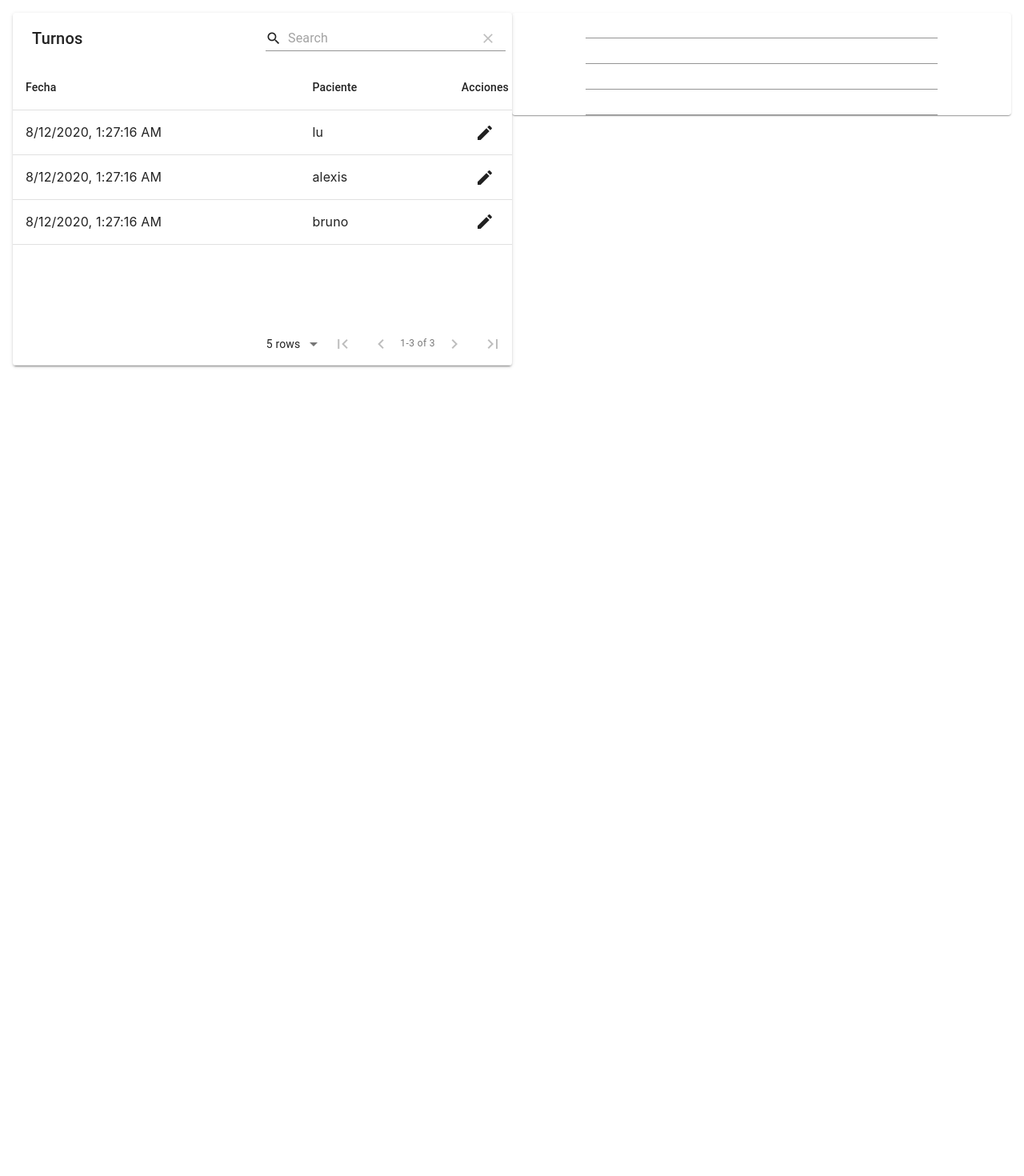
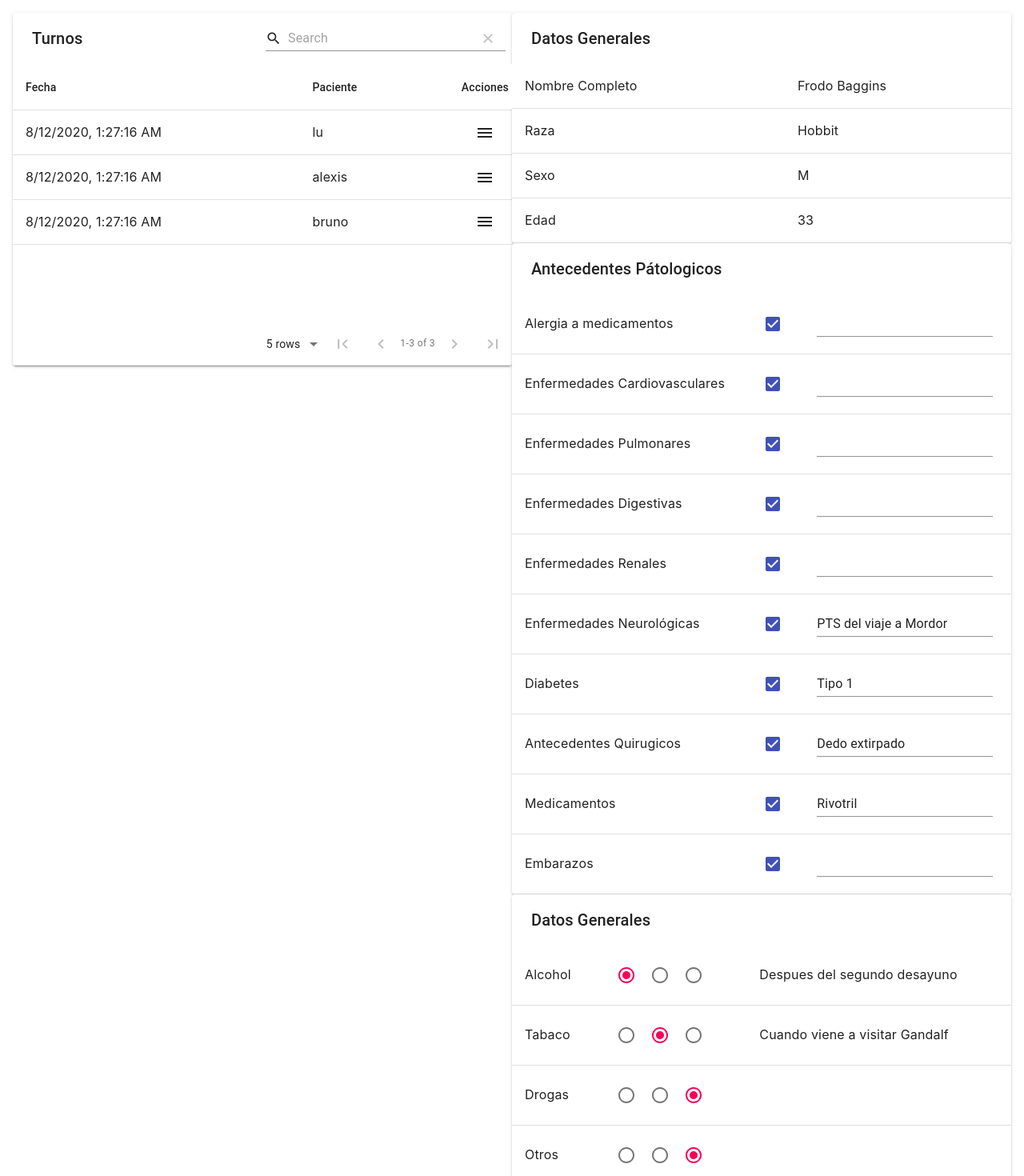
Before and after one commit to BrunoBisio/mec, a React (Create React App) app: page /pruebaBruno in a window 1280 px wide. Shown: the top 1470 px of the page at 80% size. Before the commit the page ends 800 px from the top, so only its background shows below. Built offline with nearby package versions, Linux system fonts and the light colour scheme.

Commit message:
inner appointments

```diff
--- a/src/components/InnerAppointment.js
+++ b/src/components/InnerAppointment.js
@@ -1,10 +1,9 @@
 import React from 'react';
-import ArrowForwardIosIcon from '@material-ui/icons/ArrowForwardIos';
-import EditIcon from '@material-ui/icons/Edit';
+import MenuIcon from '@material-ui/icons/Menu';
 import { get } from '../services/AppointmentRepository.js';
 import { Grid, TextField, Paper } from '@material-ui/core';
 import MaterialTable from 'material-table';
-import RelativeLink from './RelativeLink.js';
+import MedicalHistory from './MedicalHistory.js';
 
 class InnerAppointment extends React.Component {
 
@@ -16,8 +15,8 @@ class InnerAppointment extends React.Component {
         }
     }
 
-    openAppointment = () => {
-
+    openMedicalHistory = () => {
+        console.log("abrir histria clinica")
     }
 
     render() {
@@ -35,9 +34,9 @@ class InnerAppointment extends React.Component {
                         }}
                         data={this.state.data}
                         actions={[{
-                            icon: EditIcon,
-                            tooltip: 'Editar turno',
-                            onClick: (event, rowData) => this.openAppointment(rowData)
+                            icon: MenuIcon,
+                            tooltip: 'Abrir historia clinica',
+                            onClick: (event, rowData) => this.openMedicalHistory(rowData)
                         }]}
                         options={{
                             actionsColumnIndex: -1
@@ -45,18 +44,7 @@ class InnerAppointment extends React.Component {
                     </MaterialTable>
                 </Grid>
                 <Grid item xs={6}>
-                    <Paper>
-                        <form>
-                            <TextField></TextField>
-                            <TextField></TextField>
-                            <TextField></TextField>
-                            <TextField></TextField>
-                            <TextField></TextField>
-                            <TextField></TextField>
-                            <TextField></TextField>
-                            <TextField></TextField>
-                        </form>
-                    </Paper>
+                    <MedicalHistory userId='123456'></MedicalHistory>
                 </Grid>
             </Grid>
         )
--- a/src/components/MedicalHistory.js
+++ b/src/components/MedicalHistory.js
@@ -1,100 +1,122 @@
 import React from 'react';
-import { Button } from '@material-ui/core';
+import { Button, Radio, Grid, Checkbox, TextField } from '@material-ui/core';
 import '../css/styles/Header.scss'
-import Grid from '@material-ui/core/Grid';
 import MaterialTable from "material-table";
-import SaveAltIcon from '@material-ui/icons/SaveAlt';
-import '../css/styles/MedicalHistory.scss'
-import MoreHorizIcon from '@material-ui/icons/MoreHoriz';
-import IconButton from '@material-ui/core/IconButton';
-import Modal from '@material-ui/core/Modal';
+import '../css/styles/MedicalHistory.scss';
+import { getGeneraInformation, getPatalogicHistory, getNonPatologicHistory } from '../services/MedicalHistoryRepository.js'
 
-function arrayRemove(array, value) { return array.filter(function(item){ return item !== value; });}
+function RadioButtons(props) {
 
+  const [selectedValue, setSelectedValue] = React.useState(props.value);
 
-function CommentModal(props) {
-  return  <div  className="modal">
-  <h2 id="simple-modal-title">Comentario de la fecha: {props.date + ""}</h2>
-  <p id="simple-modal-description">
-    {props.comment}
-  </p>
-</div>
+  const handleChange = (event) => {
+    setSelectedValue(event.target.value);
+    props.value = selectedValue;
+  };
+
+  return (
+    <div>
+      <Radio
+        checked={selectedValue === '2'}
+        onChange={handleChange}
+        value="2"
+        name="radio-button-demo"
+        label="Frecuentemente"
+      />
+      <Radio
+        checked={selectedValue === '1'}
+        onChange={handleChange}
+        value="1"
+        name="radio-button-demo"
+        label="Esporadico"
+      />
+      <Radio
+        checked={selectedValue === '0'}
+        onChange={handleChange}
+        value="0"
+        name="radio-button-demo"
+        label="Nunca"
+      />
+    </div>
+  )
 }
+
 class MedicalHistory extends React.Component {
-    constructor(props){
+    constructor(props) {
         super(props);
+
         this.state = {
-          data:[
-            {
-                id: 1,
-                date: new Date(),
-                specialty: "Oncologia",
-                comment: "algun dia se va a morir",
-                open: false
-            },
-            {
-              id: 1,
-              date: new Date(),
-              specialty: "Yo que se",
-              comment: "Que esperaba conseguir?",
-              open: false
-          },
-          {
-            id: 1,
-            date: new Date(),
-            specialty: "PHP con esteroides",
-            comment: "La revolucion volviendo a la misma mierda de antes",
-            open: false
-        },
-
-          ]};
+          generaInformation: getGeneraInformation(props.userId),
+          patologicalHistory: getPatalogicHistory(props.userId),
+          nonPatologicHistory: getNonPatologicHistory(props.userId)
+        };
     }
 
-    openModal(row, newVal) {
-      const newData = this.state.data;
-      const dataIndex = newData.indexOf(row);
-      const updatedData = newData[dataIndex];
-      updatedData.open = newVal;
-      newData[dataIndex] = updatedData;
-      this.setState((state,props) => state.data = newData);
-    }
-    removeAppointment(row) {
-        const newData = arrayRemove(this.state.data, row);
-        this.setState((state,props) => state.data = newData);
-    }
+    handleChange = (event) => {
+      debugger;
+      this.setState({ value: event.target.checked });
+      // updateMedicalHistory("") verificar si recibe campo
+    };
+
+    handleCommentChange = (event, value) => {
+      debugger;
+      this.setState({ comment: event.target.value }); // verificar si recibe campo
+    };
+
     render() {
         return (
-            <Grid container xs={12} className="AppointmentGrid">
-                <Grid item xs={6}>
-                 <MaterialTable
-
-                 title="Recetas"
-                 columns={[
-            { title: "Fecha", field: "date", type: "datetime" },
-            { title: "Especialidad", field: "specialty" },
-            { title: "Comentario", field: "comment",
-                 render: rowData =>  <div><IconButton onClick= {()=> this.openModal(rowData, true)}><MoreHorizIcon/></IconButton><Modal open={rowData.open} onClose={()=>{this.openModal(rowData, false)}}><CommentModal date={rowData.date} comment={rowData.comment}/></Modal></div>},
-          ]}
-          localization={{
-            header: {
-              actions: 'Descargar'
-          },
-          }}
-          data={this.state.data}
-          actions={[
-            {
-              icon: SaveAltIcon,
-              tooltip: 'Descargar receta',
-              onClick: (event, rowData) => alert("descargando receta: " + rowData.description)
-            }
-          ]}
-          options={{
-            actionsColumnIndex: -1
-          }}
-        /></Grid>
-        <Grid item xs={6}>
-        <Button variant="contained" color="primary" className ="NewAppointment">Nueva Receta</Button></Grid>
-            </Grid>)
+          <Grid container xs={12} className="MedicalHistoryContainer">
+            <Grid item xs={12} className="GeneraInformationContainer">
+              <MaterialTable title="Datos Generales"
+                columns={[
+                  { title: "", field: "fieldName" },
+                  { title: "", field: "value" }
+                ]}
+                data={this.state.generaInformation}
+                options={{
+                  paging: false,
+                  search: false,
+                  header: false
+                }}>
+              </MaterialTable>
+            </Grid>
+            <Grid item xs={12} className="">
+              <MaterialTable title="Antecedentes Pátologicos"
+                  columns={[
+                    { title: "", field: "fieldName" },
+                    { title: "", field: "value.active",
+                      render: rowData => <div><Checkbox name="active" checked={rowData.value.active} onChange={this.handleChange} color="primary"/></div>
+                    },
+                    { title: "", field: "value.comment",
+                      render: rowData => <div><TextField name="comment" value={rowData.value.comment} onChange={this.handleCommentChange}></TextField></div>
+                    }
+                  ]}
+                  data={this.state.patologicalHistory}
+                  options={{
+                    paging: false,
+                    search: false,
+                    header: false
+                  }}>
+              </MaterialTable>
+            </Grid>
+            <Grid item xs={12} className="">
+              <MaterialTable title="Datos Generales"
+                  columns={[
+                    { title: "", field: "fieldName" },
+                    { title: "", field: "value.recurrence", render: rowData => <div><RadioButtons value={rowData.value.recurrence}></RadioButtons></div> },
+                    { title: "", field: "value.comment" }
+                    // render: rowData => <div><Checkbox checked={rowData.value} onChange={this.handleChange} name="checkedB" color="primary"/></div>
+                  ]}
+                  data={this.state.nonPatologicHistory}
+                  options={{
+                    paging: false,
+                    search: false,
+                    header: false
+                  }}>
+              </MaterialTable>
+            </Grid>
+          </Grid>
+        )
     }
 }
 
--- /dev/null
+++ b/src/services/MedicalHistoryRepository.js
@@ -0,0 +1,113 @@
+import React from 'react';
+
+let medicalHistory = [
+    {
+        id: '123456',
+        nombre: 'Frodo Baggins',
+        raza: 'Hobbit',
+        sexo: 'M',
+        edad: 33,
+        alergias: { active: 'No', comment: '' },
+        cardiovasculares: { active: 'No', comment: '' },
+        pulmonar: { active: 'No', comment: '' },
+        digestivas: { active: 'No', comment: '' },
+        renales: { active: 'No', comment: '' },
+        neurologicas: { active: 'Si', comment: 'PTS del viaje a Mordor' },
+        diabetes: { active: 'Si', comment: 'Tipo 1' },
+        quirurjicos: { active: 'Si', comment: 'Dedo extirpado' },
+        medicamentos: { active: 'Si', comment: 'Rivotril' },
+        embarazos: { active: 'No', comment: '' },
+        alcohol: { recurrence: '2', comment: 'Despues del segundo desayuno' },
+        tabaco: { recurrence: '1', comment: 'Cuando viene a visitar Gandalf' },
+        drogas: { recurrence: '0', comment: '' },
+        otros: { recurrence: '0', comment: '' }
+    },
+    {
+        id: '00002',
+        nombre: 'Galadriel',
+        raza: 'Elfo',
+        sexo: 'F',
+        edad: 3684,
+        alergias: { active: 'No', comment: '' },
+        cardiovasculares: { active: 'No', comment: '' },
+        pulmonar: { active: 'No', comment: '' },
+        digestivas: { active: 'No', comment: '' },
+        renales: { active: 'No', comment: '' },
+        neurologicas: { active: 'No', comment: '' },
+        diabetes: { active: 'No', comment: '' },
+        quirurjicos: { active: 'No', comment: '' },
+        medicamentos: { active: 'No', comment: '' },
+        embarazos: { active: 'Si', comment: '1' },
+        alcohol: { recurrence: '0', comment: '' },
+        tabaco: { recurrence: '0', comment: '' },
+        drogas: { recurrence: '0', comment: '' },
+        otros: { recurrence: '2', comment: 'Poder del anillo unico' }
+    }
+]
+
+let generaInformationFormat = [
+    { fieldName: "Nombre Completo", value: {} },
+    { fieldName: "Raza", value: {} },
+    { fieldName: "Sexo", value: {} },
+    { fieldName: "Edad", value: {} }
+]
+
+let patalogicHistoryFormat = [
+    { fieldName: "Alergia a medicamentos", value: {} },
+    { fieldName: "Enfermedades Cardiovasculares", value: {} },
+    { fieldName: "Enfermedades Pulmonares", value: {} },
+    { fieldName: "Enfermedades Digestivas", value: {} },
+    { fieldName: "Enfermedades Renales", value: {} },
+    { fieldName: "Enfermedades Neurológicas", value: {} },
+    { fieldName: "Diabetes", value: {} },
+    { fieldName: "Antecedentes Quirugicos", value: {} },
+    { fieldName: "Medicamentos", value: {} },
+    { fieldName: "Embarazos", value: {} }
+]
+
+let nonPatologicHistoryFormat = [
+    {fieldName: "Alcohol", value: {} },
+    {fieldName: "Tabaco", value: {} },
+    {fieldName: "Drogas", value: {} },
+    {fieldName: "Otros", value: {} }
+]
+
+export function getPatientHistory() {
+    return medicalHistory;
+}
+
+export function getGeneraInformation(userId){
+    const user = medicalHistory.find((mh) => { return mh.id === userId});
+    return [
+        { fieldName: "Nombre Completo", value: user.nombre },
+        { fieldName: "Raza", value: user.raza },
+        { fieldName: "Sexo", value: user.sexo },
+        { fieldName: "Edad", value: user.edad }
+    ]
+}
+
+export function getPatalogicHistory(userId) {
+    const user = medicalHistory.find((mh) => { return mh.id === userId });
+    return [
+        { fieldName: "Alergia a medicamentos", value: user.alergias },
+        { fieldName: "Enfermedades Cardiovasculares", value: user.cardiovasculares },
+        { fieldName: "Enfermedades Pulmonares", value: user.pulmonar },
+        { fieldName: "Enfermedades Digestivas", value: user.digestivas },
+        { fieldName: "Enfermedades Renales", value: user.renales },
+        { fieldName: "Enfermedades Neurológicas", value: user.neurologicas },
+        { fieldName: "Diabetes", value: user.diabetes },
+        { fieldName: "Antecedentes Quirugicos", value: user.quirurjicos },
+        { fieldName: "Medicamentos", value: user.medicamentos },
+        { fieldName: "Embarazos", value: user.embarazos }
+    ]
+}
+
+export function getNonPatologicHistory(userId) {
+    const user = medicalHistory.find((mh) => { return mh.id === userId });
+    return [
+        {fieldName: "Alcohol", value: user.alcohol },
+        {fieldName: "Tabaco", value: user.tabaco },
+        {fieldName: "Drogas", value: user.drogas },
+        {fieldName: "Otros", value: user.otros }
+    ]
+}
```
Also changed, not shown: src/components/Doctor.js (added, +43 -0 lines), src/services/PatientHistoryRepository.js (deleted, +0 -49 lines).
